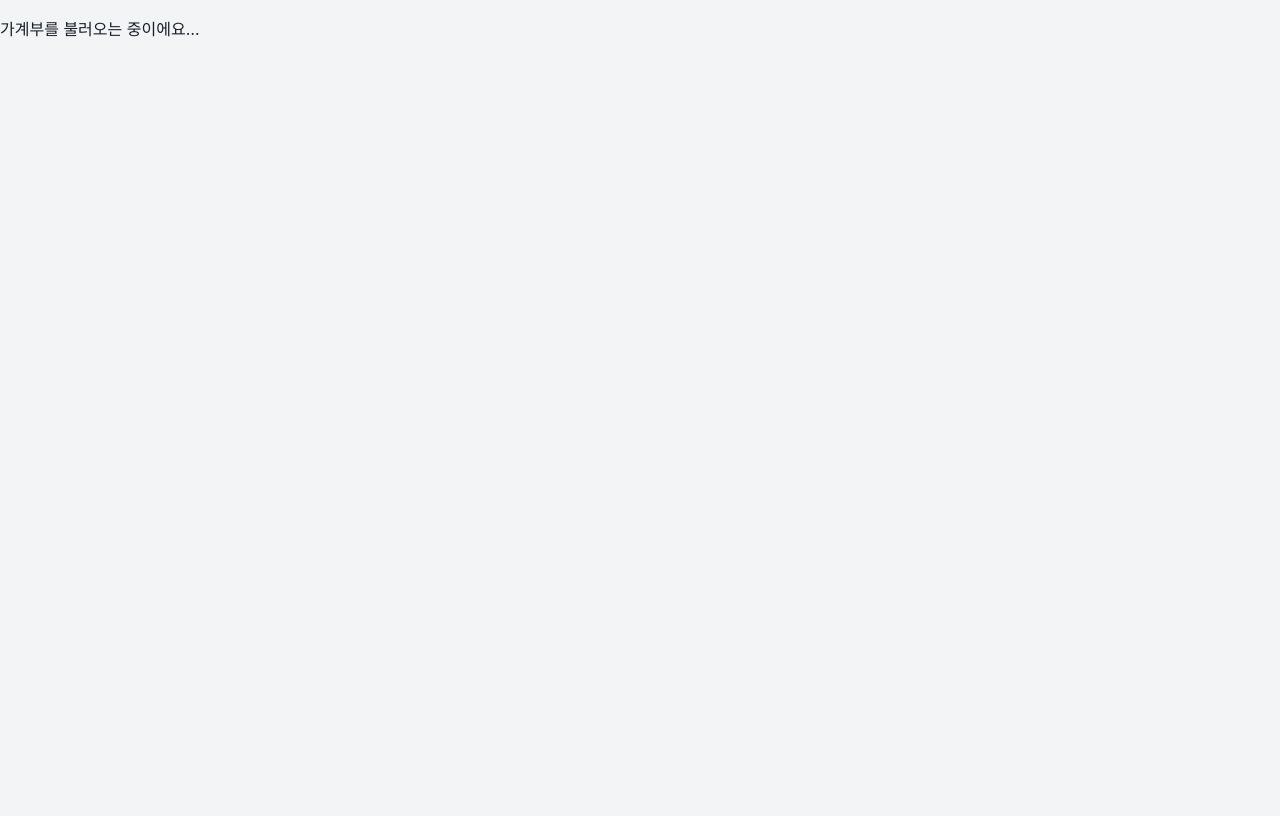
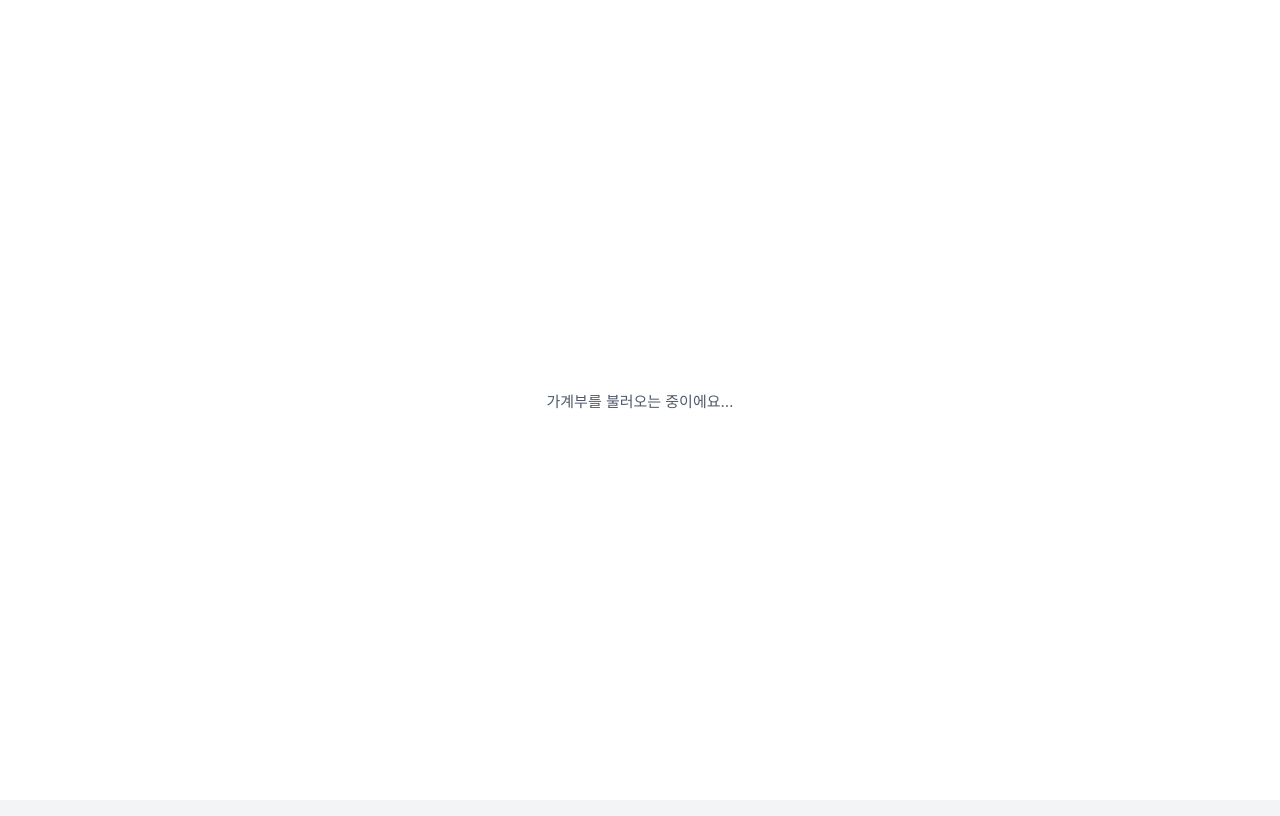
Before and after one commit to codeim-moon/household-budget-app, a plain HTML site: page index.html in a window 1280 px wide. Drawn offline with nearby package versions, Linux system fonts and the light colour scheme.

Commit message:
Supabase 연동: 로딩/오류 화면 스타일 추가
Co-Authored-By: Claude Sonnet 5 <noreply@anthropic.com>
Claude-Session: https://claude.ai/code/session_01J2kssEqkYCiGQ5SGJs4nEE

```diff
--- a/style.css
+++ b/style.css
@@ -903,6 +903,23 @@ button {
   margin-bottom: 6px;
 }
 
+/* ---------- Loading / Error overlay ---------- */
+.loading-overlay {
+  position: fixed;
+  inset: 0;
+  background: var(--white);
+  display: flex;
+  flex-direction: column;
+  align-items: center;
+  justify-content: center;
+  gap: 16px;
+  padding: 20px;
+  text-align: center;
+  color: var(--gray-700);
+  font-size: 15px;
+  z-index: 300;
+}
+
 /* ---------- Toast ---------- */
 .toast {
   position: fixed;
```
